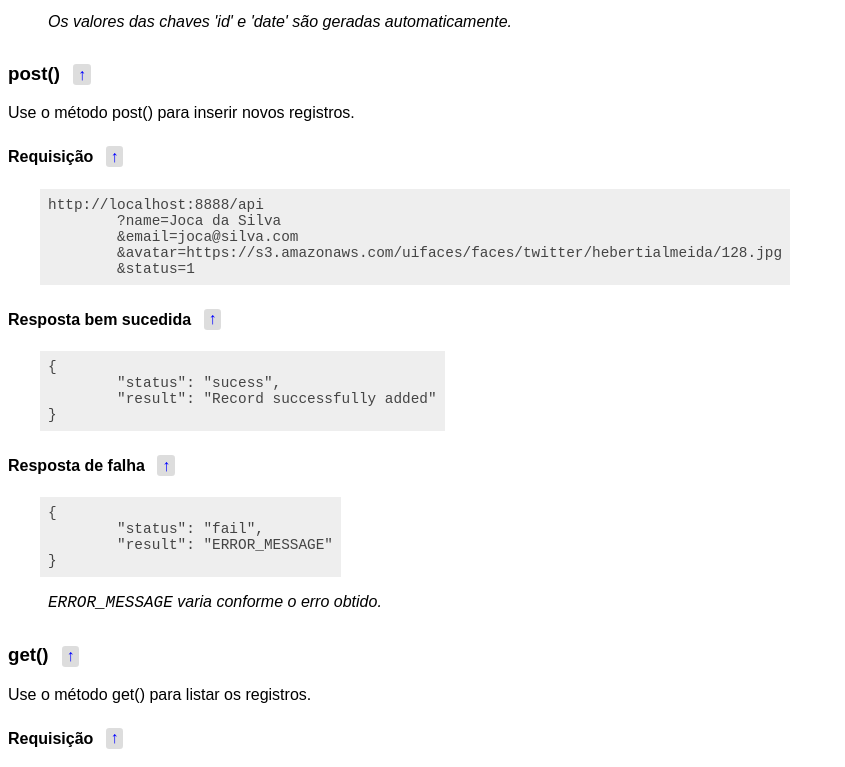
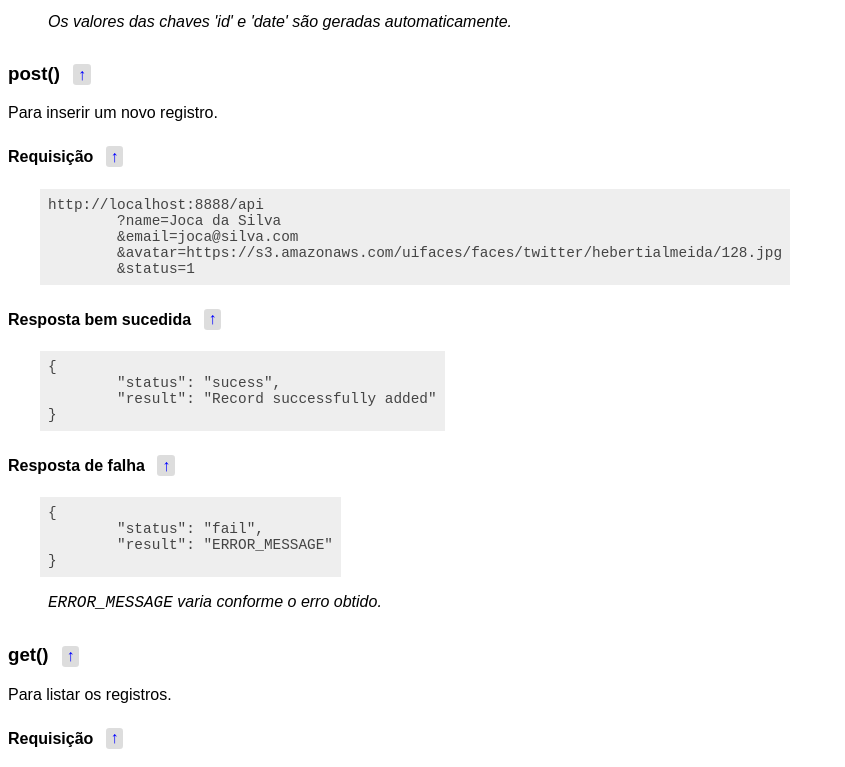
Before and after one commit to Luferat/Node-Fake-API-REST, a website: page index.html in a window 1280 px wide. Shown: the part 1052-1819 px from the top of the page, without its empty margins (0-845 px from the left). Drawn offline with Linux system fonts and the light colour scheme.

Commit message:
Ajustes na documentação.

```diff
--- a/index.html
+++ b/index.html
@@ -128,7 +128,7 @@
     <blockquote>Os valores das chaves 'id' e 'date' são geradas automaticamente.</blockquote>
 
     <h3 id="post">post() <a href="#topo">&uarr;</a></h3>
-    <p>Use o método post() para inserir novos registros.</p>
+    <p>Para inserir um novo registro.</p>
     <h4 id="post_request">Requisição <a href="#topo">&uarr;</a></h4>
     <pre>http://localhost:8888/api
 	?name=Joca da Silva
@@ -148,7 +148,7 @@
     <blockquote><code>ERROR_MESSAGE</code> varia conforme o erro obtido.</blockquote>
 
     <h3 id="get">get() <a href="#topo">&uarr;</a></h3>
-    <p>Use o método get() para listar os registros.</p>
+    <p>Para listar os registros.</p>
     <h4 id="get_request">Requisição <a href="#topo">&uarr;</a></h4>
     <p>Para listar todos os registros:</p>
     <pre>http://localhost:8888/api</pre> ou
@@ -212,7 +212,7 @@
     <blockquote><code>ERROR_MESSAGE</code> varia conforme o erro obtido.</blockquote>
 
     <h3 id="delete">delete() <a href="#topo">&uarr;</a></h3>
-    <p>Para remover um registro.</p>
+    <p>Para remover um registro existente.</p>
     <h4 id="delete_request">Requisição <a href="#topo">&uarr;</a></h4>
     <pre>http://localhost:8888/api?id=1</pre>
     <h4 id="delete_response_ok">Resposta bem sucedida <a href="#topo">&uarr;</a></h4>
```
Also changed, not shown: README.md.
